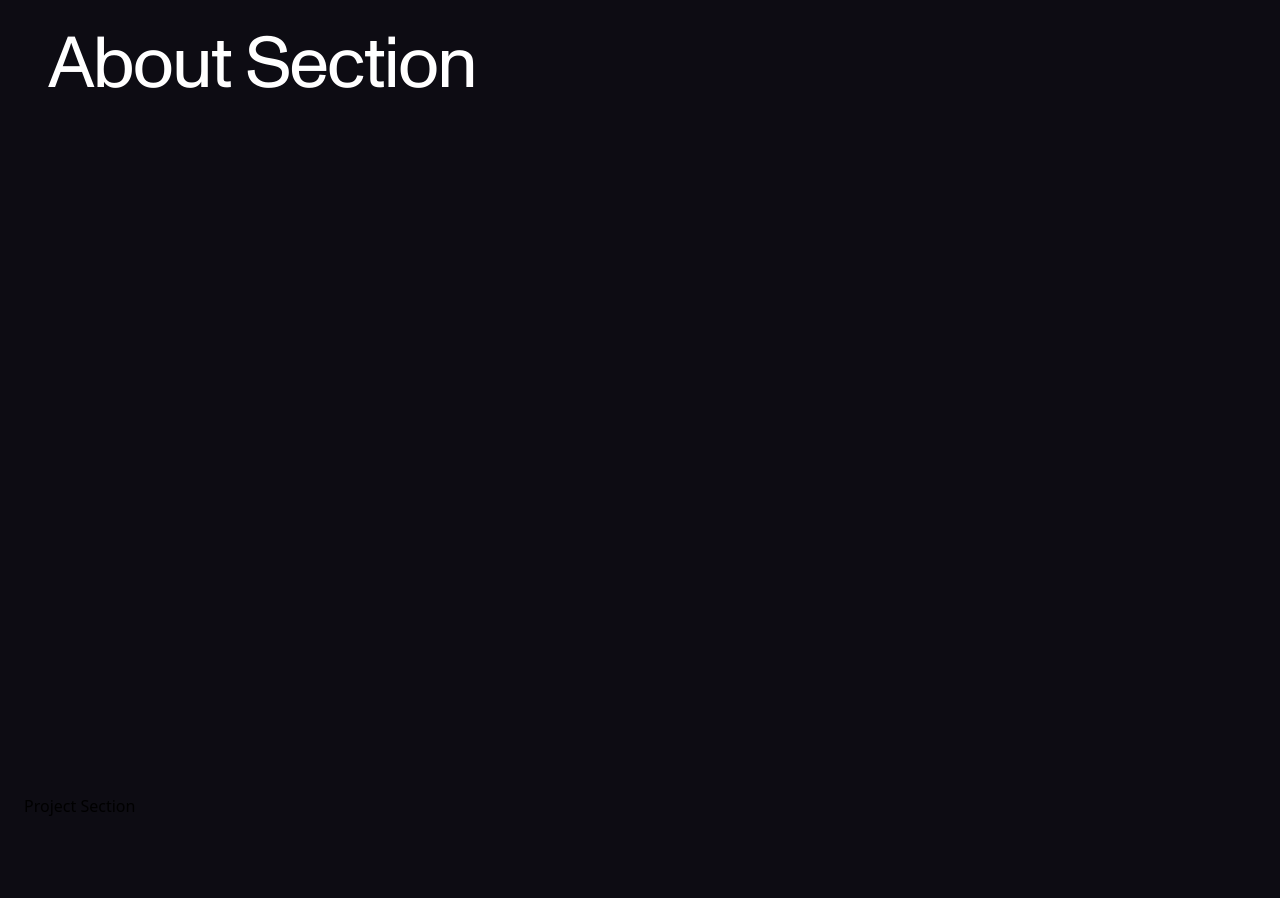
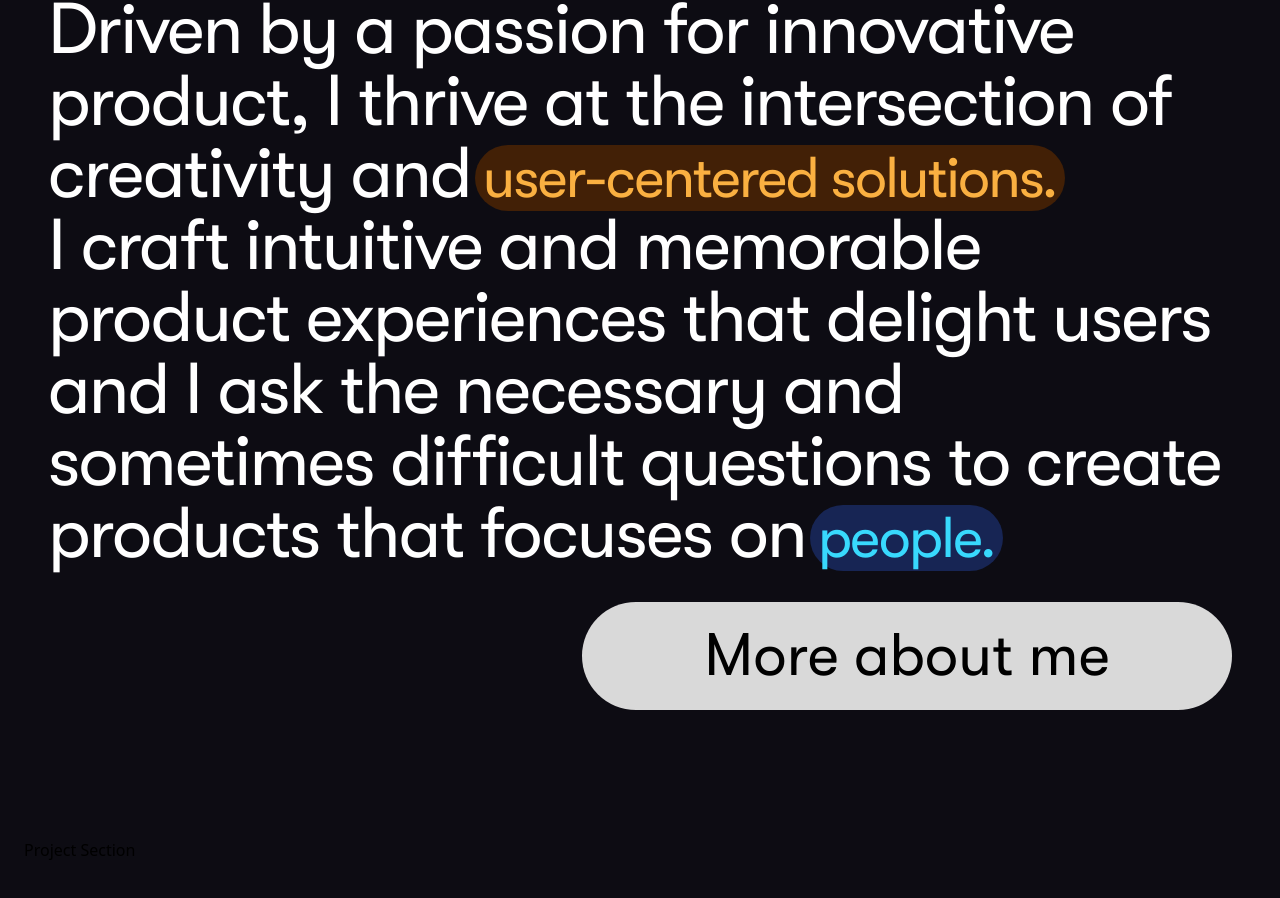
Before and after one commit to igbokwe-chibueze/kemi-porfolio, a Next.js app: page / in a window 1280 px wide. Shown: the part 950-1848 px from the top of the page. Built offline with nearby package versions, Linux system fonts and the light colour scheme.

Commit message:
Created About Section
Signed-off-by: igbokwe-chibueze <igbokwechibueze@gmail.com>

```diff
--- a/app/globals.css
+++ b/app/globals.css
@@ -4,7 +4,7 @@
 
 @layer utilities {
   .main-container {
-    @apply max-w-screen-xl mx-auto items-center px-4 lg:px-12 py-2 lg:py-16;
+    @apply max-w-screen-xl mx-auto px-4 lg:px-12 py-8 lg:py-16;
   }
 
   .btn-menu {
--- a/components/sections/AboutSection.jsx
+++ b/components/sections/AboutSection.jsx
@@ -1,13 +1,43 @@
+import { SmileIcon } from "@/constants/Icons"
+import Link from "next/link"
 
 const About = () => {
   return (
-    <section id="aboutSection" className=" min-h-screen ">
-      <div className=" main-container ">
-        <h2 className="font-monument-grotesk text-2xl md:text-5xl lg:text-7xl font-normal
-          tracking-tight leading-none text-gray-900 dark:text-white"
-        >
-          About Section
-        </h2>
+    <section id="aboutSection" className=" lg:min-h-screen">
+      <div className=" main-container">
+        <div className="space-y-2 lg:space-y-8">
+          <h2 className="font-gT-WalsheimPro text-xl md:text-5xl lg:text-7xl font-normal
+            text-pretty tracking-tight text-gray-900 dark:text-white"
+          >
+            Driven by a passion for innovative product,
+            I thrive at the intersection of creativity and
+            <small className=" px-2 text-[#FAB041] bg-yellow-950 rounded-full mx-1">user-centered solutions. </small> <br/>
+            I craft intuitive and memorable product experiences that delight users and I ask the necessary
+            and sometimes difficult questions to create products that focuses on
+            <small className="px-2 text-[#38D9FD] bg-blue-950 rounded-full mx-1">people. </small>
+          </h2>
+
+          <div className="flex justify-end" >
+            <Link
+              href={""}
+              className={`group inline-flex justify-center items-center py-3 lg:py-6 px-8 lg:px-20 lg:w-[650px] rounded-full
+                bg-[#D9D9D9] hover:bg-[#C7FC56] text-black `}
+            >
+              {/* Icon with custom styles */}
+              <span className="hidden group-hover:inline-flex mr-2"
+              >
+                <SmileIcon className="w-7 h-7 lg:w-[60px] lg:h-[60px]"/>
+              </span>
+
+              <span className="font-gT-WalsheimPro text-xl lg:text-6xl font-normal
+                group-hover:translate-x-2 transition-all duration-300"
+              >
+                More about me
+              </span>
+            </Link>
+          </div>
+
+        </div>
       </div>
     </section>
   )
--- a/components/sections/HeroSection.jsx
+++ b/components/sections/HeroSection.jsx
@@ -3,7 +3,7 @@ import Image from "next/image"
 
 const Hero = () => {
   return (
-    <section id="heroSection" className=" min-h-screen ">
+    <section id="heroSection" className="lg:min-h-screen">
         <div className=" relative main-container">
           {/* Column One */}
           <div className="">
```
